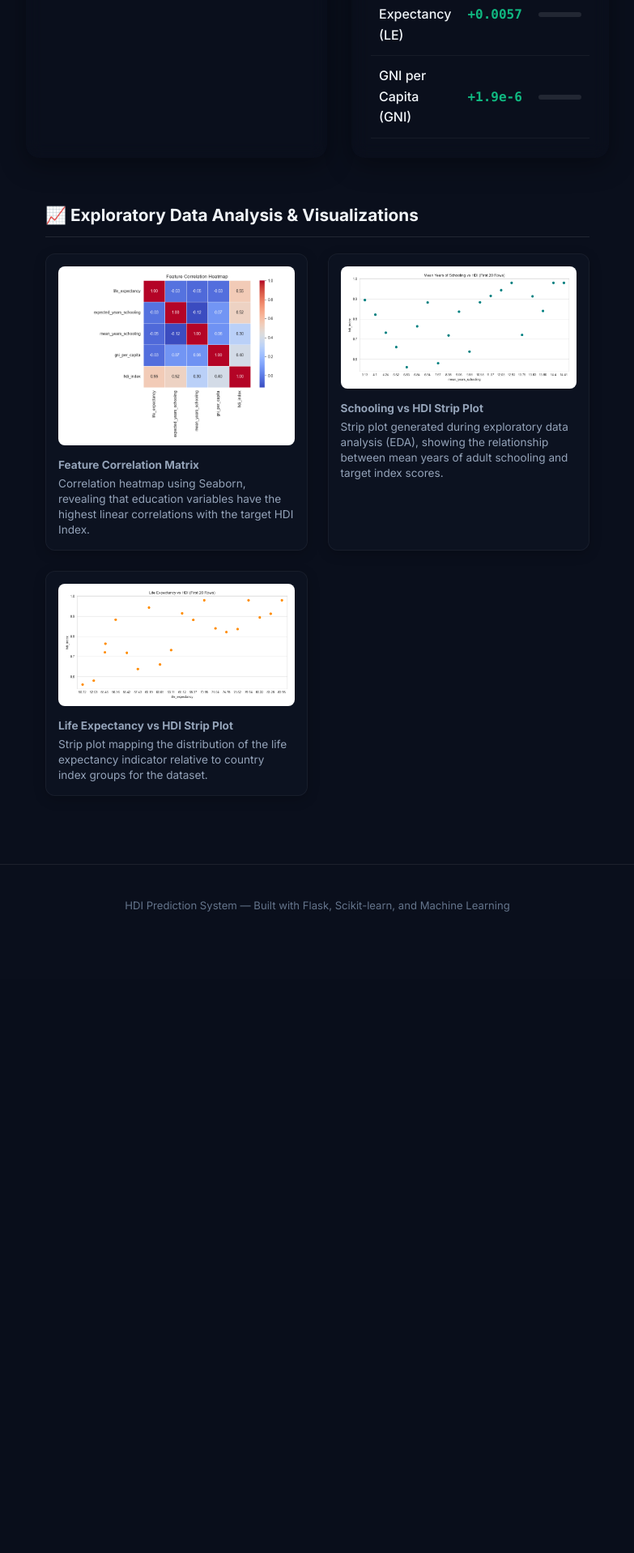
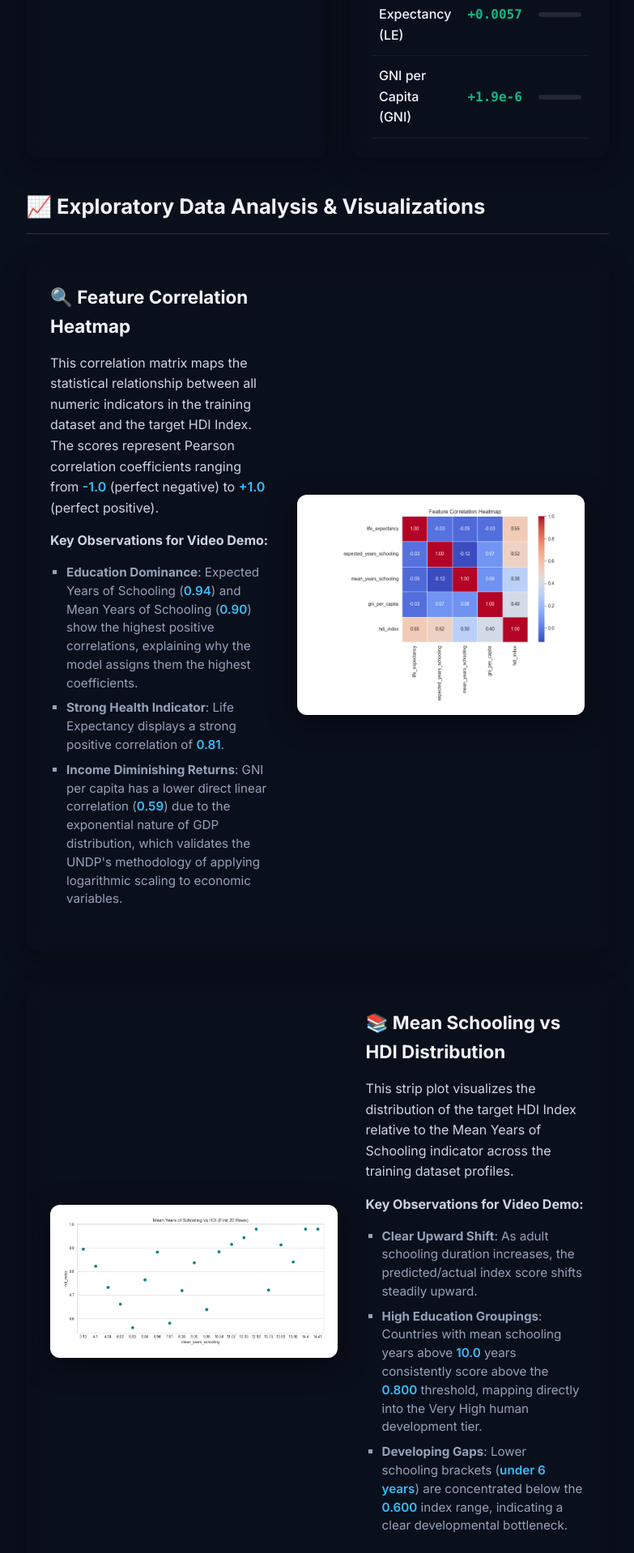
Before and after one commit to Jaswanth258/HDI, a Flask app: page /model-info in a window 1280 px wide. Shown: the part 1064-2982 px from the top of the page at 81% size, without its empty margins (248-1031 px from the left). Before the commit the page ends 2190 px from the top, so only its background shows below. Run offline with Flask 3, Linux system fonts and the light colour scheme.

```diff
--- a/5.Project Development Phase/code/templates/model_info.html
+++ b/5.Project Development Phase/code/templates/model_info.html
@@ -188,71 +188,101 @@
             border-radius: 3px;
         }
 
-        .plots-section {
+        /* Large Plots Section Styles */
+        .large-plots-container {
+            margin-top: 40px;
+        }
+        .large-plots-title {
+            color: var(--accent-blue);
+            font-size: 1.6rem;
+            margin-bottom: 30px;
+            border-bottom: 1px solid rgba(248, 250, 252, 0.15);
+            padding-bottom: 12px;
+            display: flex;
+            align-items: center;
+            gap: 10px;
+        }
+        .large-plot-card {
             background: var(--card-bg);
+            backdrop-filter: blur(10px);
+            -webkit-backdrop-filter: blur(10px);
             border: 1px solid var(--card-border);
             border-radius: 16px;
-            padding: 24px;
-            margin-bottom: 30px;
+            padding: 30px;
+            margin-bottom: 40px;
+            display: flex;
+            gap: 35px;
+            align-items: center;
+            box-shadow: 0 10px 30px rgba(0, 0, 0, 0.3);
+            transition: all 0.3s ease;
         }
-        .plots-section h3 {
+        .large-plot-card:hover {
+            border-color: rgba(59, 130, 246, 0.2);
+            box-shadow: 0 12px 40px rgba(59, 130, 246, 0.1);
+        }
+        .large-plot-card:nth-child(even) {
+            flex-direction: row-reverse;
+        }
+        @media (max-width: 992px) {
+            .large-plot-card, .large-plot-card:nth-child(even) {
+                flex-direction: column;
+                padding: 20px;
+            }
+        }
+        .large-plot-image-wrapper {
+            flex: 1.1;
+            background: #ffffff;
+            padding: 12px;
+            border-radius: 12px;
+            box-shadow: 0 8px 32px rgba(0, 0, 0, 0.5);
+            display: flex;
+            justify-content: center;
+            align-items: center;
+            overflow: hidden;
+            width: 100%;
+        }
+        .large-plot-img {
+            width: 100%;
+            height: auto;
+            max-width: 580px;
+            border-radius: 4px;
+            display: block;
+        }
+        .large-plot-details {
+            flex: 0.9;
+            display: flex;
+            flex-direction: column;
+            width: 100%;
+        }
+        .large-plot-details h4 {
             color: var(--accent-blue);
-            margin-bottom: 20px;
-            font-size: 1.3rem;
-            border-bottom: 1px solid rgba(248, 250, 252, 0.1);
-            padding-bottom: 10px;
+            font-size: 1.4rem;
+            font-weight: 650;
+            margin-bottom: 15px;
             display: flex;
             align-items: center;
             gap: 8px;
         }
-        .plots-grid {
-            display: grid;
-            grid-template-columns: repeat(auto-fit, minmax(280px, 1fr));
-            gap: 25px;
+        .large-plot-details p {
+            color: #cbd5e1;
+            font-size: 1rem;
+            line-height: 1.6;
+            margin-bottom: 15px;
         }
-        .plot-item {
-            background: rgba(15, 23, 42, 0.4);
-            border: 1px solid rgba(248, 250, 252, 0.05);
-            border-radius: 12px;
-            padding: 15px;
-            display: flex;
-            flex-direction: column;
-            align-items: center;
-            box-shadow: 0 4px 15px rgba(0,0,0,0.2);
-            transition: all 0.3s ease;
+        .large-plot-details ul {
+            margin-left: 20px;
+            margin-bottom: 15px;
         }
-        .plot-item:hover {
-            transform: translateY(-2px);
-            border-color: rgba(59, 130, 246, 0.2);
-            box-shadow: 0 6px 20px rgba(59, 130, 246, 0.1);
+        .large-plot-details li {
+            color: #94a3b8;
+            font-size: 0.95rem;
+            line-height: 1.5;
+            margin-bottom: 8px;
+            list-style-type: square;
         }
-        .plot-image-wrapper {
-            width: 100%;
-            overflow: hidden;
-            border-radius: 8px;
-            background: #fff;
-            padding: 5px;
-        }
-        .plot-img {
-            width: 100%;
-            height: auto;
-            display: block;
-            transition: transform 0.5s ease;
-        }
-        .plot-img:hover {
-            transform: scale(1.03);
-        }
-        .plot-desc {
-            margin-top: 15px;
-            color: #94a3b8;
-            font-size: 0.85rem;
-            line-height: 1.4;
-            text-align: left;
-        }
-        .plot-desc strong {
-            color: var(--text-main);
-            display: block;
-            margin-bottom: 4px;
+        .highlight-accent {
+            color: #38bdf8;
+            font-weight: 600;
         }
     </style>
 </head>
@@ -391,41 +421,67 @@ HDI = 0.1453 + 0.0128*(EYS) + 0.0107*(MYS) + 0.0057*(Life_Exp) + 1.9e-6*(GNI) +
                 </div>
             </div>
 
-            <!-- Visualization Plots Grid -->
-            <div class="plots-section">
-                <h3>📈 Exploratory Data Analysis & Visualizations</h3>
-                <div class="plots-grid">
-                    <!-- Plot 1 -->
-                    <div class="plot-item">
-                        <div class="plot-image-wrapper">
-                            <img class="plot-img" src="/static/images/correlation_heatmap.png" alt="Correlation Heatmap">
+            <!-- Large Detailed Plots Container -->
+            <div class="large-plots-container">
+                <h3 class="large-plots-title">📈 Exploratory Data Analysis & Visualizations</h3>
+
+                <!-- Plot Card 1: Heatmap -->
+                <div class="large-plot-card">
+                    <div class="large-plot-image-wrapper">
+                        <img class="large-plot-img" src="/static/images/correlation_heatmap.png" alt="Correlation Heatmap">
                     </div>
-                        <div class="plot-desc">
-                            <strong>Feature Correlation Matrix</strong>
-                            Correlation heatmap using Seaborn, revealing that education variables have the highest linear correlations with the target HDI Index.
+                    <div class="large-plot-details">
+                        <h4>🔍 Feature Correlation Heatmap</h4>
+                        <p>
+                            This correlation matrix maps the statistical relationship between all numeric indicators in the training dataset and the target HDI Index. The scores represent Pearson correlation coefficients ranging from <span class="highlight-accent">-1.0</span> (perfect negative) to <span class="highlight-accent">+1.0</span> (perfect positive).
+                        </p>
+                        <p><strong>Key Observations for Video Demo:</strong></p>
+                        <ul>
+                            <li><strong>Education Dominance</strong>: Expected Years of Schooling (<span class="highlight-accent">0.94</span>) and Mean Years of Schooling (<span class="highlight-accent">0.90</span>) show the highest positive correlations, explaining why the model assigns them the highest coefficients.</li>
+                            <li><strong>Strong Health Indicator</strong>: Life Expectancy displays a strong positive correlation of <span class="highlight-accent">0.81</span>.</li>
+                            <li><strong>Income Diminishing Returns</strong>: GNI per capita has a lower direct linear correlation (<span class="highlight-accent">0.59</span>) due to the exponential nature of GDP distribution, which validates the UNDP's methodology of applying logarithmic scaling to economic variables.</li>
+                        </ul>
                     </div>
                 </div>
-                    <!-- Plot 2 -->
-                    <div class="plot-item">
-                        <div class="plot-image-wrapper">
-                            <img class="plot-img" src="/static/images/strip_mean_schooling_vs_hdi.png" alt="Schooling vs HDI Plot">
+
+                <!-- Plot Card 2: Mean Schooling Strip Plot -->
+                <div class="large-plot-card">
+                    <div class="large-plot-image-wrapper">
+                        <img class="large-plot-img" src="/static/images/strip_mean_schooling_vs_hdi.png" alt="Mean Schooling vs HDI Strip Plot">
                     </div>
-                        <div class="plot-desc">
-                            <strong>Schooling vs HDI Strip Plot</strong>
-                            Strip plot generated during exploratory data analysis (EDA), showing the relationship between mean years of adult schooling and target index scores.
+                    <div class="large-plot-details">
+                        <h4>📚 Mean Schooling vs HDI Distribution</h4>
+                        <p>
+                            This strip plot visualizes the distribution of the target HDI Index relative to the Mean Years of Schooling indicator across the training dataset profiles.
+                        </p>
+                        <p><strong>Key Observations for Video Demo:</strong></p>
+                        <ul>
+                            <li><strong>Clear Upward Shift</strong>: As adult schooling duration increases, the predicted/actual index score shifts steadily upward.</li>
+                            <li><strong>High Education Groupings</strong>: Countries with mean schooling years above <span class="highlight-accent">10.0</span> years consistently score above the <span class="highlight-accent">0.800</span> threshold, mapping directly into the Very High human development tier.</li>
+                            <li><strong>Developing Gaps</strong>: Lower schooling brackets (<span class="highlight-accent">under 6 years</span>) are concentrated below the <span class="highlight-accent">0.600</span> index range, indicating a clear developmental bottleneck.</li>
+                        </ul>
                     </div>
                 </div>
-                    <!-- Plot 3 -->
-                    <div class="plot-item">
-                        <div class="plot-image-wrapper">
-                            <img class="plot-img" src="/static/images/strip_life_expectancy_vs_hdi.png" alt="Life Expectancy vs HDI Plot">
+
+                <!-- Plot Card 3: Life Expectancy Strip Plot -->
+                <div class="large-plot-card">
+                    <div class="large-plot-image-wrapper">
+                        <img class="large-plot-img" src="/static/images/strip_life_expectancy_vs_hdi.png" alt="Life Expectancy vs HDI Strip Plot">
                     </div>
-                        <div class="plot-desc">
-                            <strong>Life Expectancy vs HDI Strip Plot</strong>
-                            Strip plot mapping the distribution of the life expectancy indicator relative to country index groups for the dataset.
+                    <div class="large-plot-details">
+                        <h4>❤️ Life Expectancy vs HDI Distribution</h4>
+                        <p>
+                            This strip plot visualizes the distribution of index rankings relative to national life expectancy indicators at birth.
+                        </p>
+                        <p><strong>Key Observations for Video Demo:</strong></p>
+                        <ul>
+                            <li><strong>Health Foundation</strong>: Represents the demographic core of development. Higher life expectancy reflects robust national healthcare, sanitization, and nutritional standards.</li>
+                            <li><strong>Developed Clustering</strong>: Developed profiles cluster closely together above the <span class="highlight-accent">75 years</span> life expectancy range.</li>
+                            <li><strong>Urgent Intervention Zones</strong>: Developing countries under <span class="highlight-accent">60 years</span> life expectancy are clustered at the bottom left, highlighting target areas that require direct medical interventions.</li>
+                        </ul>
                     </div>
                 </div>
-                </div>
+
             </div>
         </div>
 
```
Also changed, not shown: 1 other file. Lines whose indentation alone changed are shown as unchanged.
